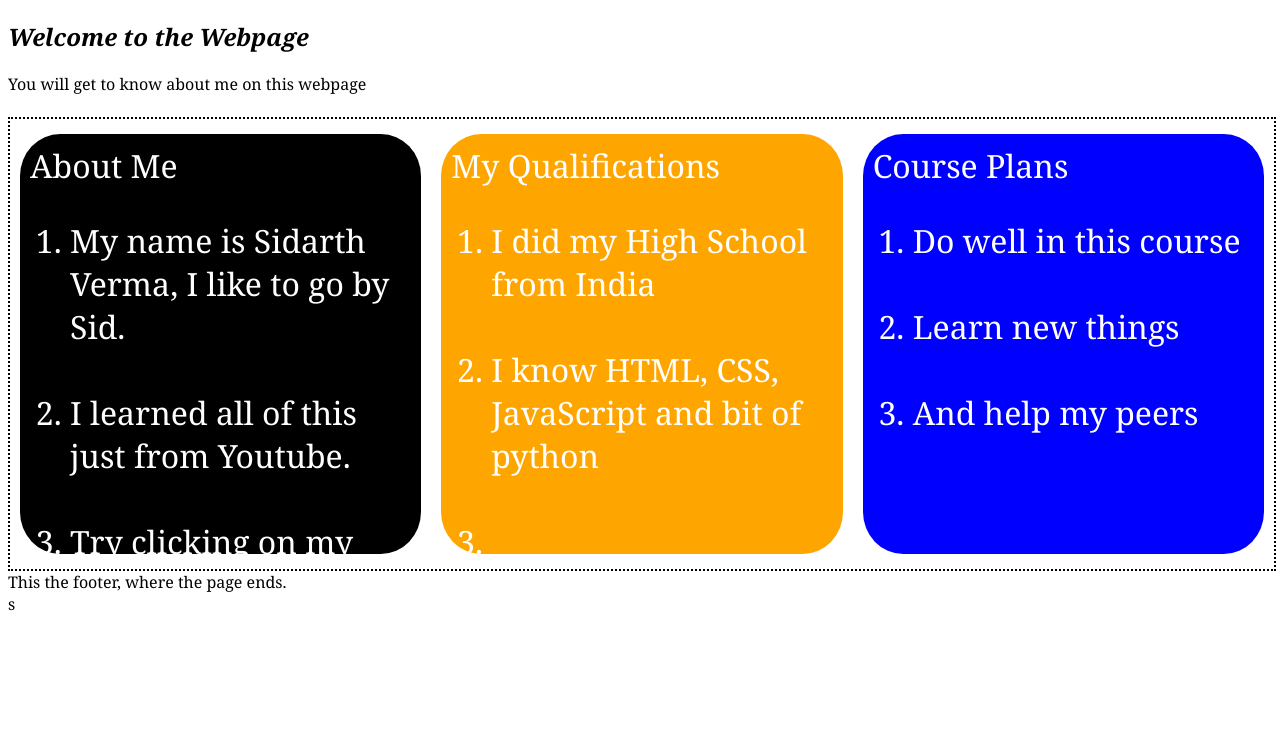
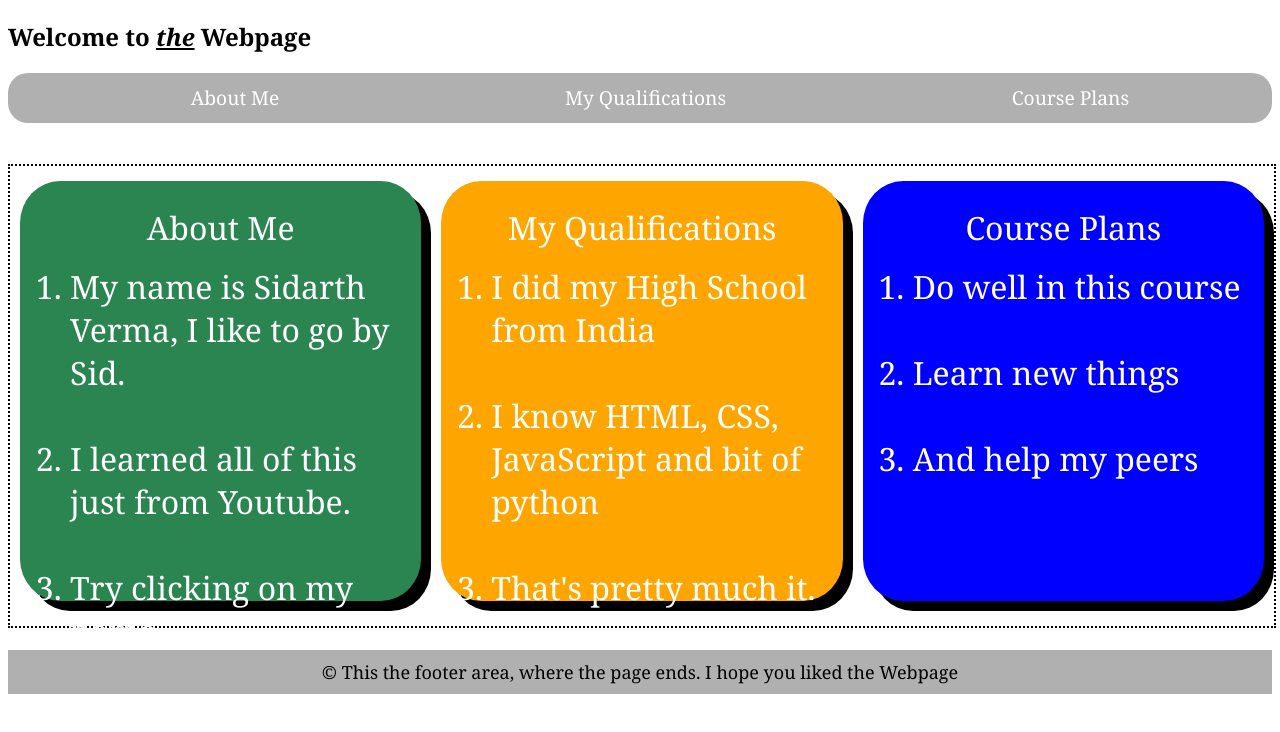
Before and after one commit to SidarthVerma1969/Lab2, a plain HTML site: page index.html in a window 1280 px wide. Drawn offline with Linux system fonts and the light colour scheme.

Commit message:
Latest Changes
Final file

```diff
--- a/index.html
+++ b/index.html
@@ -8,26 +8,35 @@
     <link rel="stylesheet" href="style.css">
 </head>
 <body>
-    <header><h2><i>Welcome to the Webpage</i></h2></header>
-    <nav>You will get to know about me on this webpage</nav> <br>
+    <header><h2>Welcome to <i><u>the</u></i> Webpage</h2></header>
+    <div class="navigation">
+        <nav>
+            <ul>
+                <li><a href="">About Me</a></li>
+                <li><a href="">My Qualifications</a></li>
+                <li><a href="">Course Plans</a></li>
+            </ul>
+        </nav> <br>
+    </div>
+
     <main>
     <div class="container">
         <div class="box1">
-            About Me
+            <p>About Me</p>
             <ol>
                 <li>My name is <a href="https://github.com/Decepticoder" target="_blank">Sidarth Verma</a>, I like to go by Sid.</li> <br>
                 <li>I learned all of this just from Youtube.</li> <br>
                 <li>Try clicking on my name</li>
             </ol>
         </div>
-        <div class="box2">My Qualifications
+        <div class="box2"> <p>My Qualifications</p>
             <ol>
                 <li>I did my High School from India</li> <br>
                 <li>I know HTML, CSS, JavaScript and bit of python</li> <br>
-                <li></li>
+                <li>That's pretty much it.</li>
             </ol>
         </div>
-        <div class="box3">Course Plans
+        <div class="box3"><p>Course Plans</p>
             <ol>
                 <li>Do well in this course</li> <br>
                 <li>Learn new things</li> <br>
@@ -35,11 +44,9 @@
             </ol>
         </div>
     </div>
-</main>
+</main> <br>
 
-    <footer>This the footer, where the page ends.   </footer>
-
-
+    <footer>&copy; This the footer area, where the page ends. I hope you liked the Webpage   </footer>
 
 </body>
-</html>s
+</html>
--- a/style.css
+++ b/style.css
@@ -7,8 +7,9 @@
     height: 450px;
     width: 100%;
     border: 2px dotted black;
-    align-items: center;
-    justify-content: center;
+    align-items:center;
+    justify-content: space-evenly;
+    padding-bottom: 10px;
 }
 .box1, .box2, .box3{
     height: 400px;
@@ -19,6 +20,7 @@
     margin: 10px;
     padding: 10px;
     cursor: pointer;
+    box-shadow: 10px 10px black;
 }
 
 .box1:hover,.box2:hover,.box3:hover {
@@ -27,7 +29,7 @@
 }
 
 .box1{
-    background-color: black;
+    background-color: rgb(42, 133, 80);
 }
 
 a{
@@ -47,3 +49,31 @@ a:hover{
     background-color: blue;
 
 }
+
+.navigation nav ul{
+    display: flex;
+    height:50px;
+    background-color: rgba(0, 0, 0, 0.309);
+    color: #FFFFFF;
+    font-size: larger;
+    justify-content: space-around;
+    align-items: center;
+    border-radius: 20px;
+}
+
+.navigation ul{
+    display: inline-flex;
+    list-style-type: none;
+}
+
+main .container p{
+    text-align: center;
+    line-height: 10px;
+}
+
+footer{
+    text-align: center;
+    background-color: rgba(0, 0, 0, 0.309);
+    padding: 10px;
+    font-size: large;
+}
```
